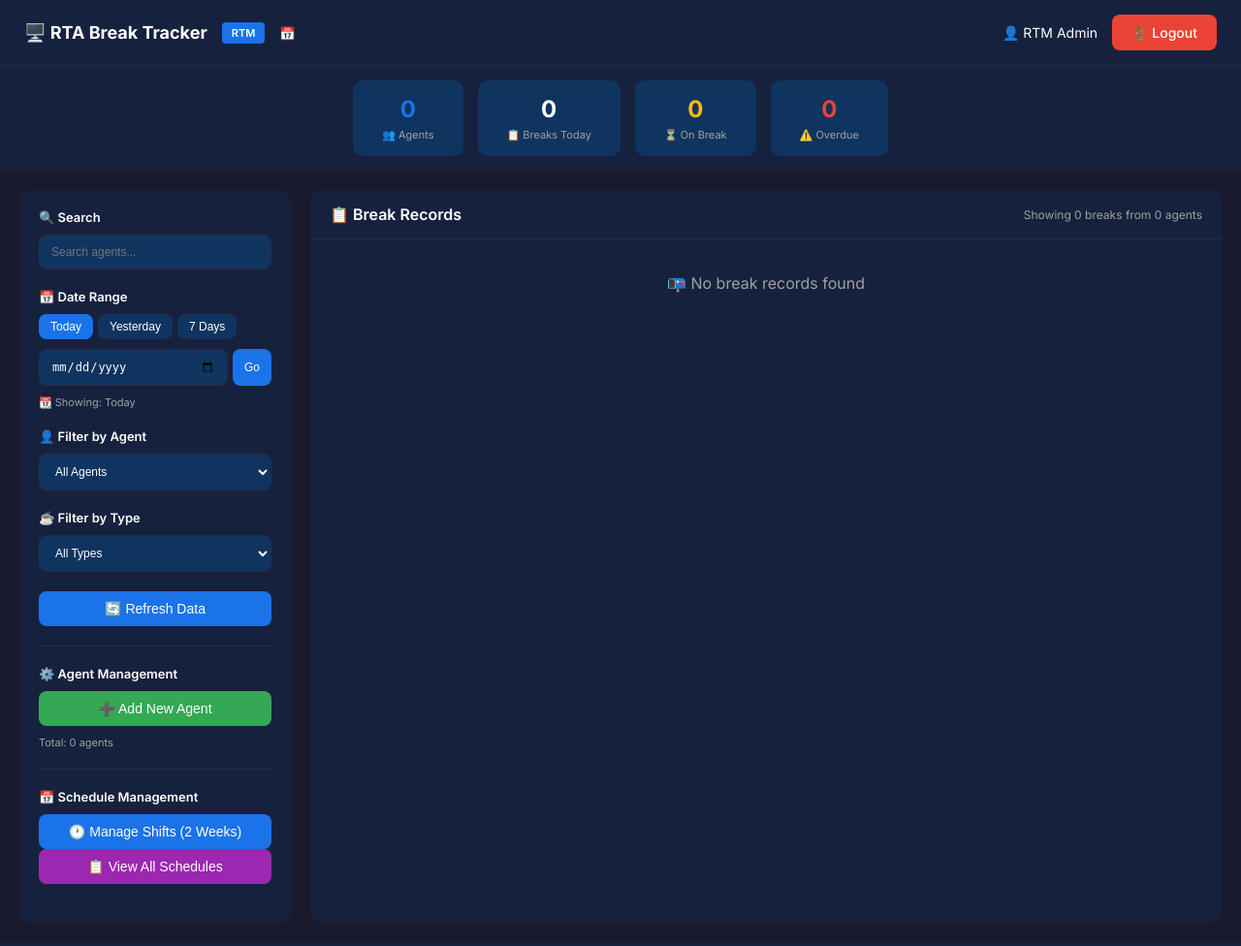
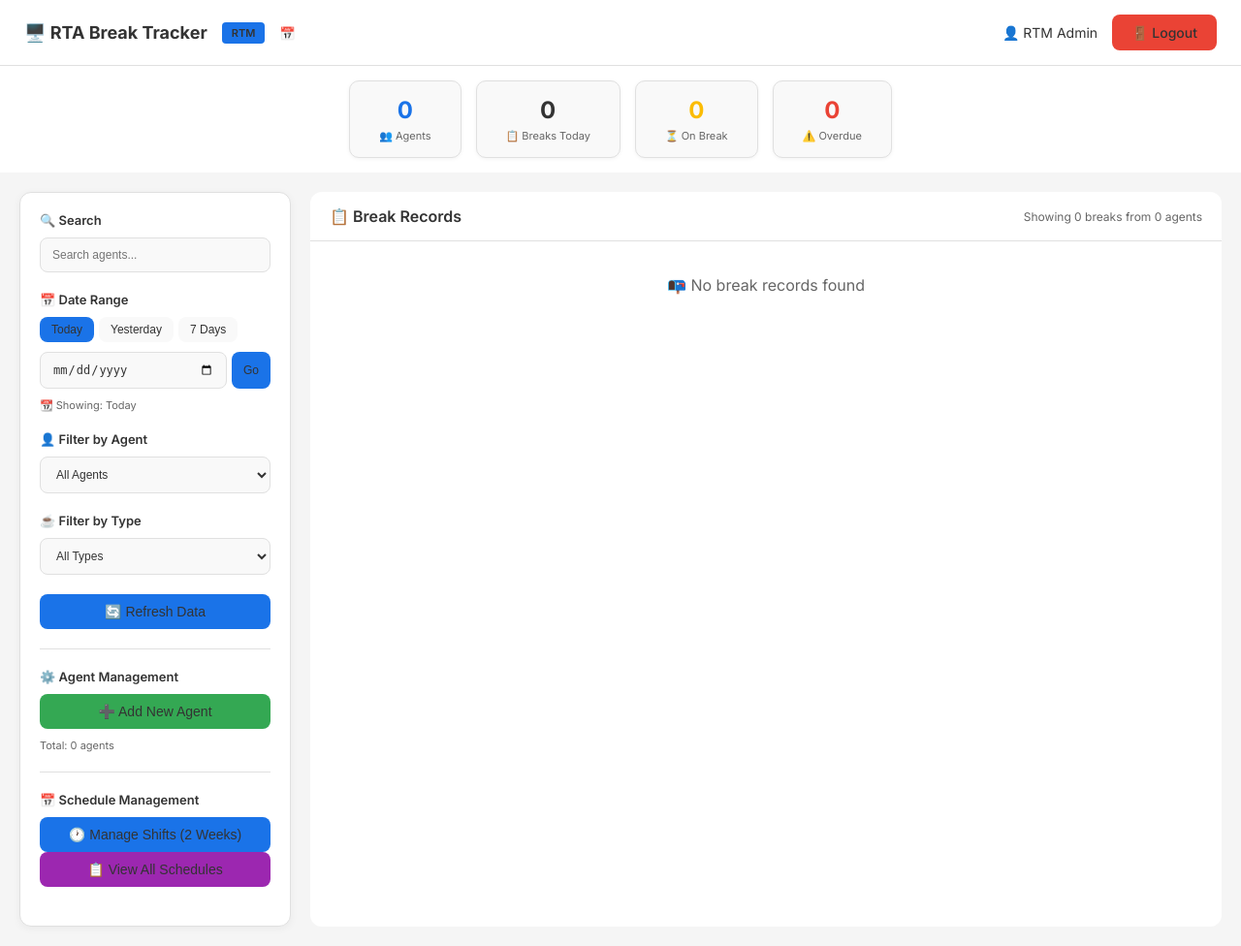
Before and after one commit to Omar-tarek-0/Rta-break-tracker, a Flask app: page /dashboard in a window 1280 px wide. Shown: the whole page at 97% size. Run offline with Flask 3, Linux system fonts and the light colour scheme; a user stored in the database is signed in; data that the repository does not hold is empty.

Commit message:
Restore white/bright theme design

```diff
--- a/static/css/style.css
+++ b/static/css/style.css
@@ -6,12 +6,12 @@
     --success: #34a853;
     --warning: #fbbc04;
     --danger: #ea4335;
-    --background: #1a1a2e;
-    --surface: #16213e;
-    --surface-light: #0f3460;
-    --text: #ffffff;
-    --text-secondary: #a0a0a0;
-    --border: #2a2a4a;
+    --background: #f5f5f5;
+    --surface: #ffffff;
+    --surface-light: #f9f9f9;
+    --text: #333333;
+    --text-secondary: #666666;
+    --border: #e0e0e0;
 }
 
 * {
@@ -43,7 +43,8 @@ body {
     padding: 40px;
     width: 100%;
     max-width: 400px;
-    box-shadow: 0 10px 40px rgba(0,0,0,0.3);
+    box-shadow: 0 4px 20px rgba(0,0,0,0.1);
+    border: 1px solid var(--border);
 }
 
 .login-header {
@@ -246,6 +247,8 @@ body {
     background: var(--surface);
     border-radius: 15px;
     overflow: hidden;
+    border: 1px solid var(--border);
+    box-shadow: 0 2px 8px rgba(0,0,0,0.05);
 }
 
 .panel-content {
@@ -454,6 +457,8 @@ body {
     padding: 15px 30px;
     border-radius: 10px;
     text-align: center;
+    border: 1px solid var(--border);
+    box-shadow: 0 1px 4px rgba(0,0,0,0.05);
 }
 
 .stat-value {
@@ -482,6 +487,8 @@ body {
     border-radius: 12px;
     padding: 20px;
     height: fit-content;
+    border: 1px solid var(--border);
+    box-shadow: 0 2px 8px rgba(0,0,0,0.05);
 }
 
 .filter-section {
@@ -798,7 +805,7 @@ body {
     display: flex;
     align-items: center;
     gap: 15px;
-    box-shadow: 0 5px 20px rgba(0,0,0,0.3);
+    box-shadow: 0 5px 30px rgba(0,0,0,0.15);
     animation: slideIn 0.3s ease;
 }
 
```
